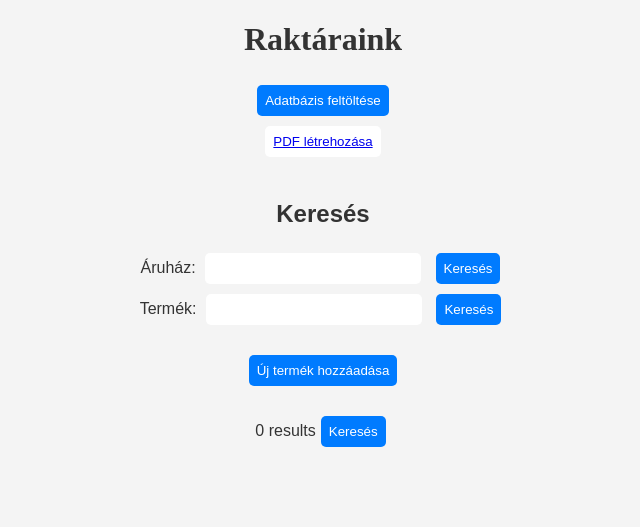
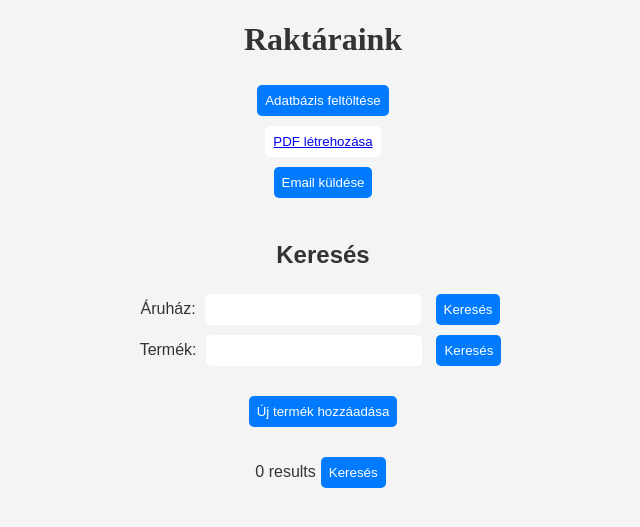
Before and after one commit to TahuSzilard/Raktar, a PHP site: page / in a window 1280 px wide. Shown: the top 527 px of the page, without its empty margins (317-957 px from the left). Run offline with PHP 8.4, Linux system fonts and the light colour scheme; data that the repository does not hold is empty.

Commit message:
Update index.php

```diff
--- a/index.php
+++ b/index.php
@@ -4,7 +4,7 @@
     <meta charset="UTF-8">
     <meta name="viewport" content="width=device-width, initial-scale=1.0">
     <title>Raktár</title>
-    <link rel="stylesheet" type="text/css" href="index.css">
+    <link rel="stylesheet" type="text/css" href="css/index.css">
     <script src="https://ajax.googleapis.com/ajax/libs/jquery/3.5.1/jquery.min.js"></script>
 </head>
 <body>
@@ -16,6 +16,9 @@
             </form>
             <form>
                 <button><a href="pdf.php">PDF létrehozása</a></button>
+            </form>
+            <form action="mail.php" method="post">
+                <input type="submit" name="sendEmail" value="Email küldése">
             </form>
         </div>
         <br>
```
